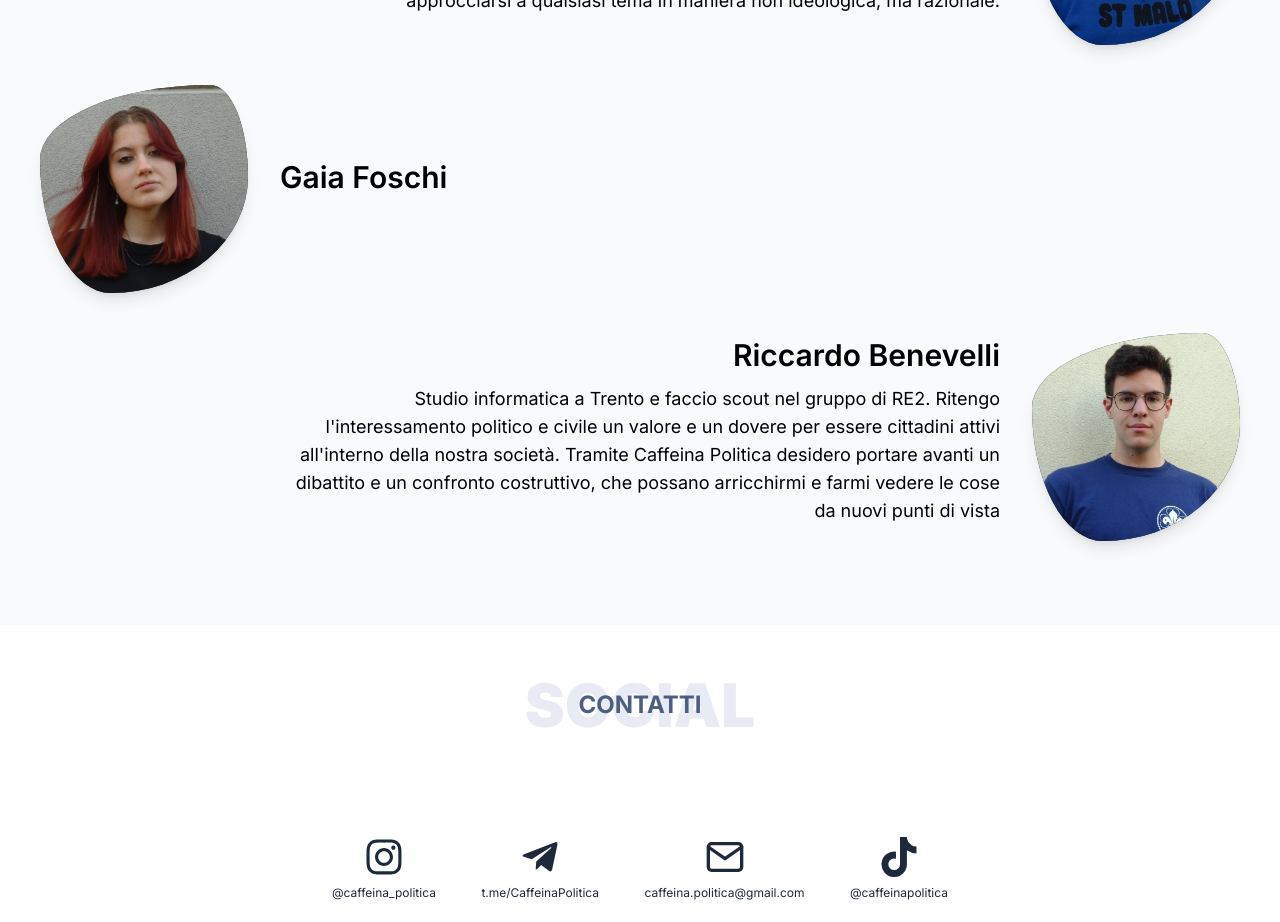
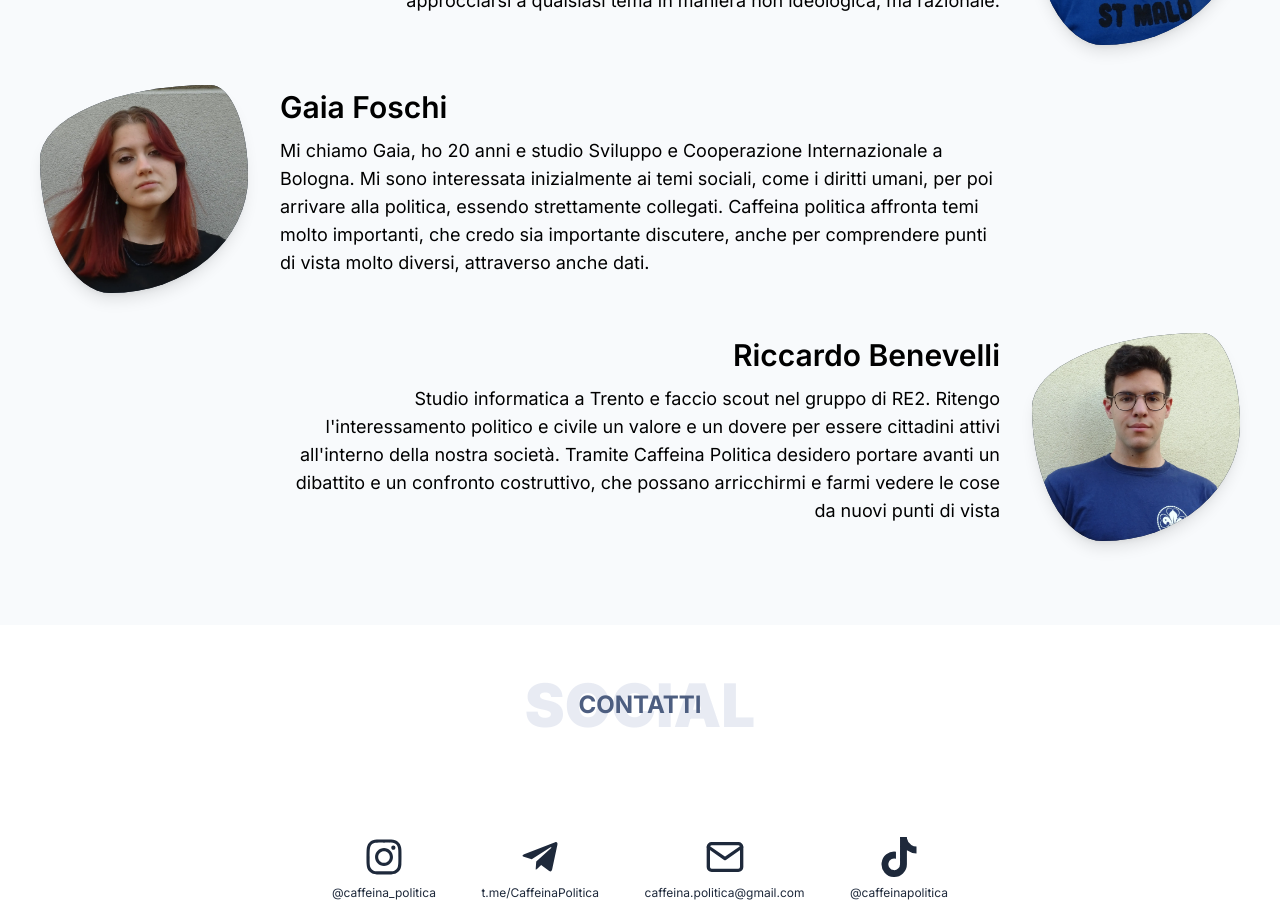
Before and after one commit to RickyBenevelli/caffeina-politica, a Next.js app: page / in a window 1280 px wide. Shown: the part 4120-5042 px from the top of the page. Built offline with nearby package versions, Linux system fonts and the light colour scheme.

Commit message:
aggiunta descrizione gaia

```diff
--- a/components/AboutUs.jsx
+++ b/components/AboutUs.jsx
@@ -33,7 +33,7 @@ const dataFounder = [
   {
     name: "Gaia Foschi",
     image: "/profiles/gaia.webp",
-    description: ""
+    description: "Mi chiamo Gaia, ho 20 anni e studio Sviluppo e Cooperazione Internazionale a Bologna. Mi sono interessata inizialmente ai temi sociali, come i diritti umani, per poi arrivare alla politica, essendo strettamente collegati. Caffeina politica affronta temi molto importanti, che credo sia importante discutere, anche per comprendere punti di vista molto diversi, attraverso anche dati."
   },
   {
     name: "Riccardo Benevelli",
```
